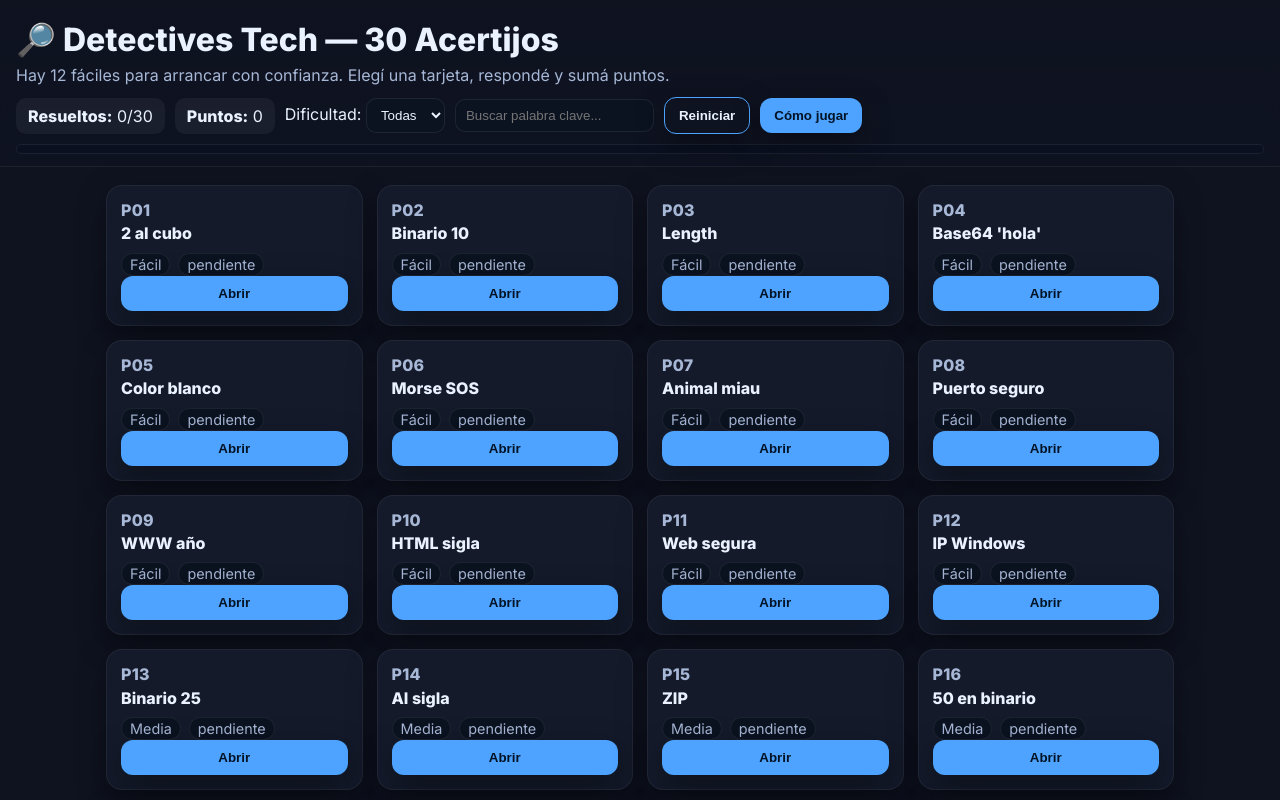
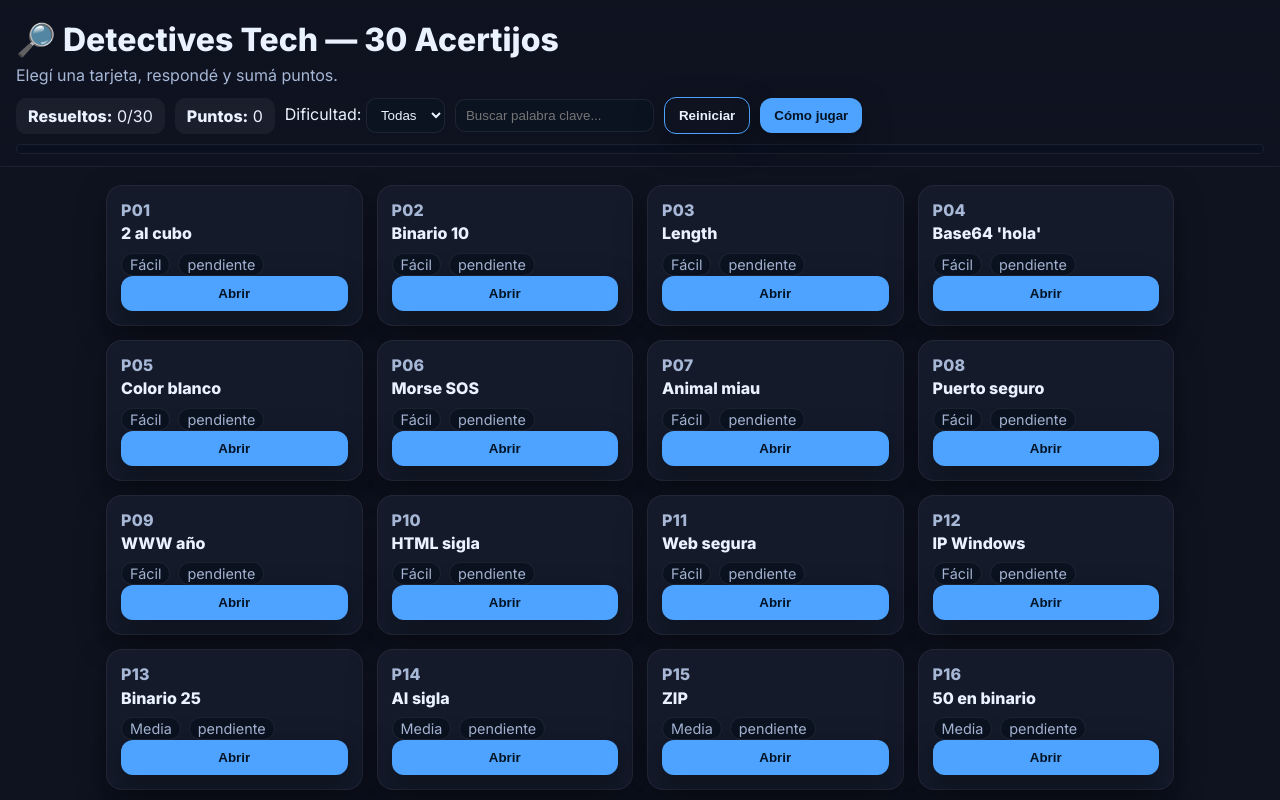
Before and after one commit to colegionorbridge/detectives, a plain HTML site: page index.html in a window 1280 px wide. Shown: the top 800 px of the page. Drawn offline with Linux system fonts and the light colour scheme.

Commit message:
Update index.html

```diff
--- a/index.html
+++ b/index.html
@@ -10,7 +10,7 @@
 <body>
   <header class="topbar">
     <h1>🔎 Detectives Tech — 30 Acertijos</h1>
-    <p class="sub">Hay 12 fáciles para arrancar con confianza. Elegí una tarjeta, respondé y sumá puntos.</p>
+    <p class="sub">Elegí una tarjeta, respondé y sumá puntos.</p>
 
     <div class="toolbar">
       <div class="stat"><strong>Resueltos:</strong> <span id="solvedCount">0</span>/30</div>
```
